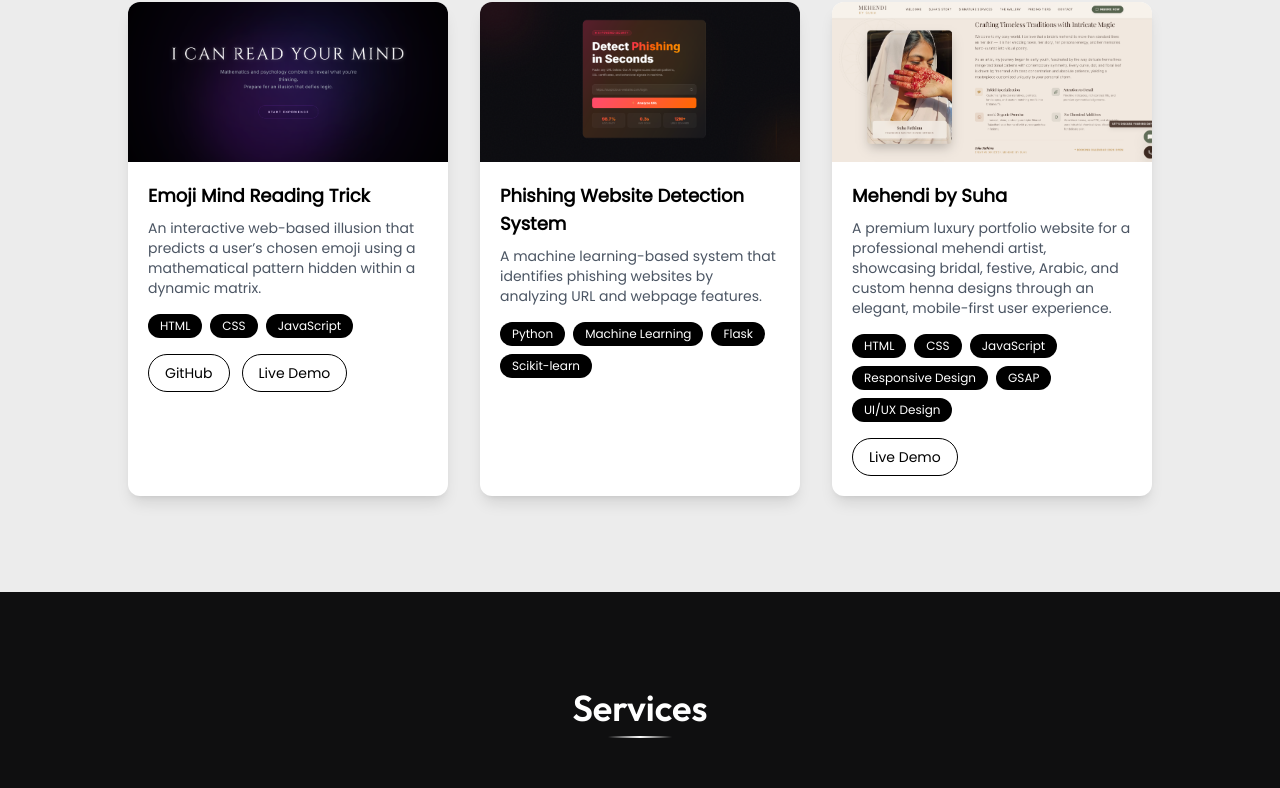
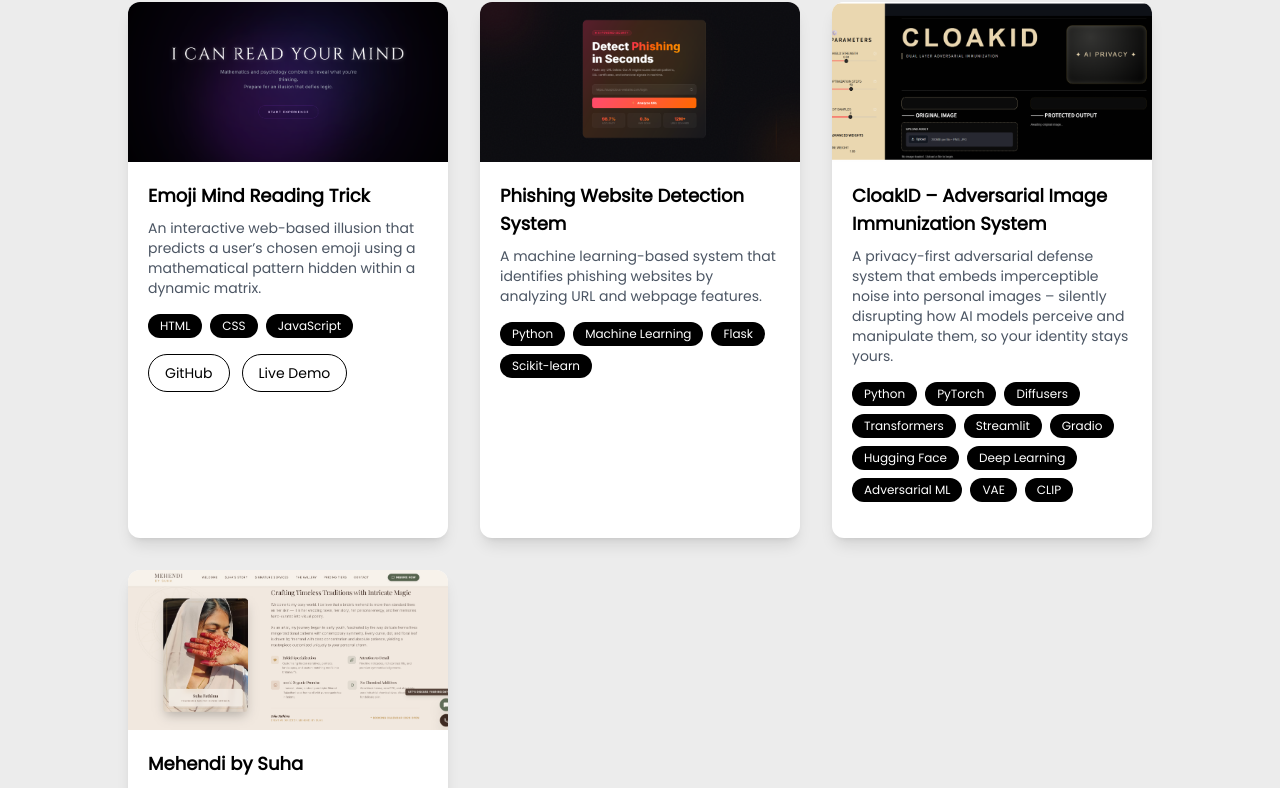
Before and after one commit to Syamlal-P/Portfolio-3d, a React (Vite) app: page / in a window 1280 px wide. Shown: the part 2444-3232 px from the top of the page. Built offline with nearby package versions, Linux system fonts and the light colour scheme.

Commit message:
Added ClockId in project Scection

```diff
--- a/src/components/Projects.jsx
+++ b/src/components/Projects.jsx
@@ -109,11 +109,54 @@ const projects = [
     ],
   },
   {
+    "title": "CloakID – Adversarial Image Immunization System",
+
+    "desc": "A privacy-first adversarial defense system that embeds imperceptible noise into personal images – silently disrupting how AI models perceive and manipulate them, so your identity stays yours.",
+
+    "image": "/assets/project6.png",
+
+    "tech": [
+      "Python",
+      "PyTorch",
+      "Diffusers",
+      "Transformers",
+      "Streamlit",
+      "Gradio",
+      "Hugging Face",
+      "Deep Learning",
+      "Adversarial ML",
+      "VAE",
+      "CLIP"
+    ],
+
+    "details": "CloakID is a dual-layer adversarial image immunization system that protects personal photos from unauthorized AI manipulation. The project consists of two core modules: Module 1 generates an imperceptible adversarial perturbation (using PGD + EOT optimization) that is added to the original image, making it resistant to diffusion-based editing attacks while remaining visually identical to the naked eye. Module 2 verifies the shield's effectiveness by running actual InstructPix2Pix attacks on both the original and protected images, then computing comprehensive metrics including SSIM, LPIPS, CLIP similarity, sharpness, and a composite Protection Score. The system features a premium editorial luxury UI with a matte black background, champagne beige accents, oversized typography, film grain texture, and a white gallery frame – designed to feel like a high-end digital agency. Built for researchers, privacy advocates, and AI safety professionals, CloakID demonstrates state-of-the-art adversarial defense against generative AI threats.",
+
+    "features": [
+      "Dual-layer adversarial immunization using VAE + CLIP loss functions",
+      "PGD (Projected Gradient Descent) optimization with EOT (Expectation over Transformations)",
+      "Imperceptible perturbation – SSIM > 0.95, visually identical to original",
+      "Robust against InstructPix2Pix diffusion-based editing attacks",
+      "Comprehensive verification module with 6 key metrics: SSIM, LPIPS, Sharpness, PSNR, CLIP similarity, Composite Protection Score",
+      "Two deployment options: protection and verification",
+      "Premium editorial luxury UI – matte black, champagne beige, oversized Bebas Neue typography",
+      "White gallery frame with film grain texture for premium feel",
+      "Glassmorphism hero object with 3D chrome aesthetic",
+      "Asymmetrical editorial magazine layout with Swiss-inspired grid system",
+      "Real-time protection with progress tracking",
+      "Download protected images and export verification reports",
+      "Ngrok integration for instant public deployment",
+      "Optimized for Kaggle notebooks with GPU acceleration",
+      "Hugging Face model caching for fast reloading",
+      "Production-ready with clean, maintainable codebase"
+    ]
+  },
+
+  {
     title: "Mehendi by Suha",
 
     desc: "A premium luxury portfolio website for a professional mehendi artist, showcasing bridal, festive, Arabic, and custom henna designs through an elegant, mobile-first user experience.",
 
-    image: "/assets/project6.png",
+    image: "/assets/project7.png",
 
     tech: [
       "HTML",
```
Also changed, not shown: public/assets/project6.png, public/assets/project7.png (added).
